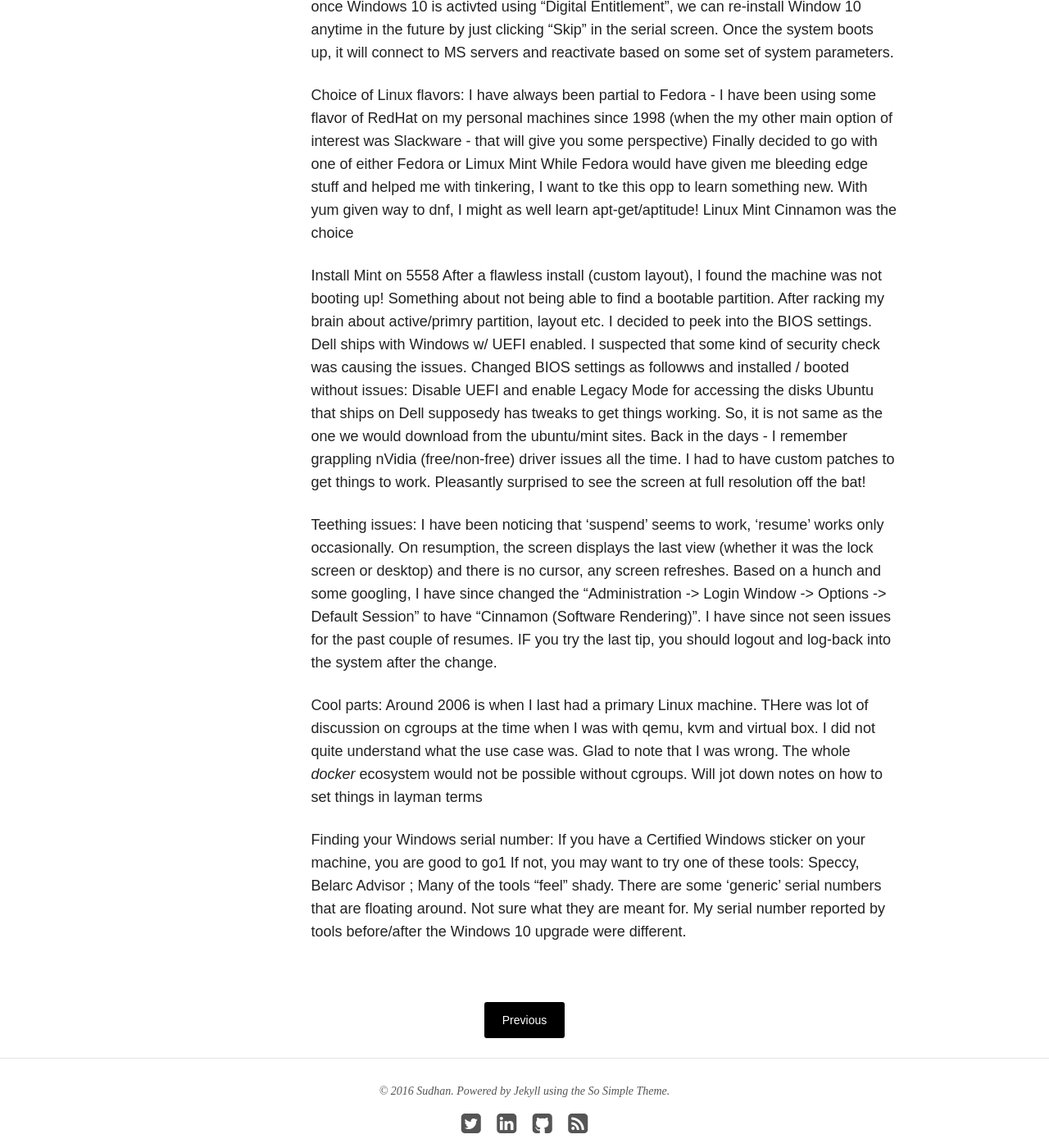
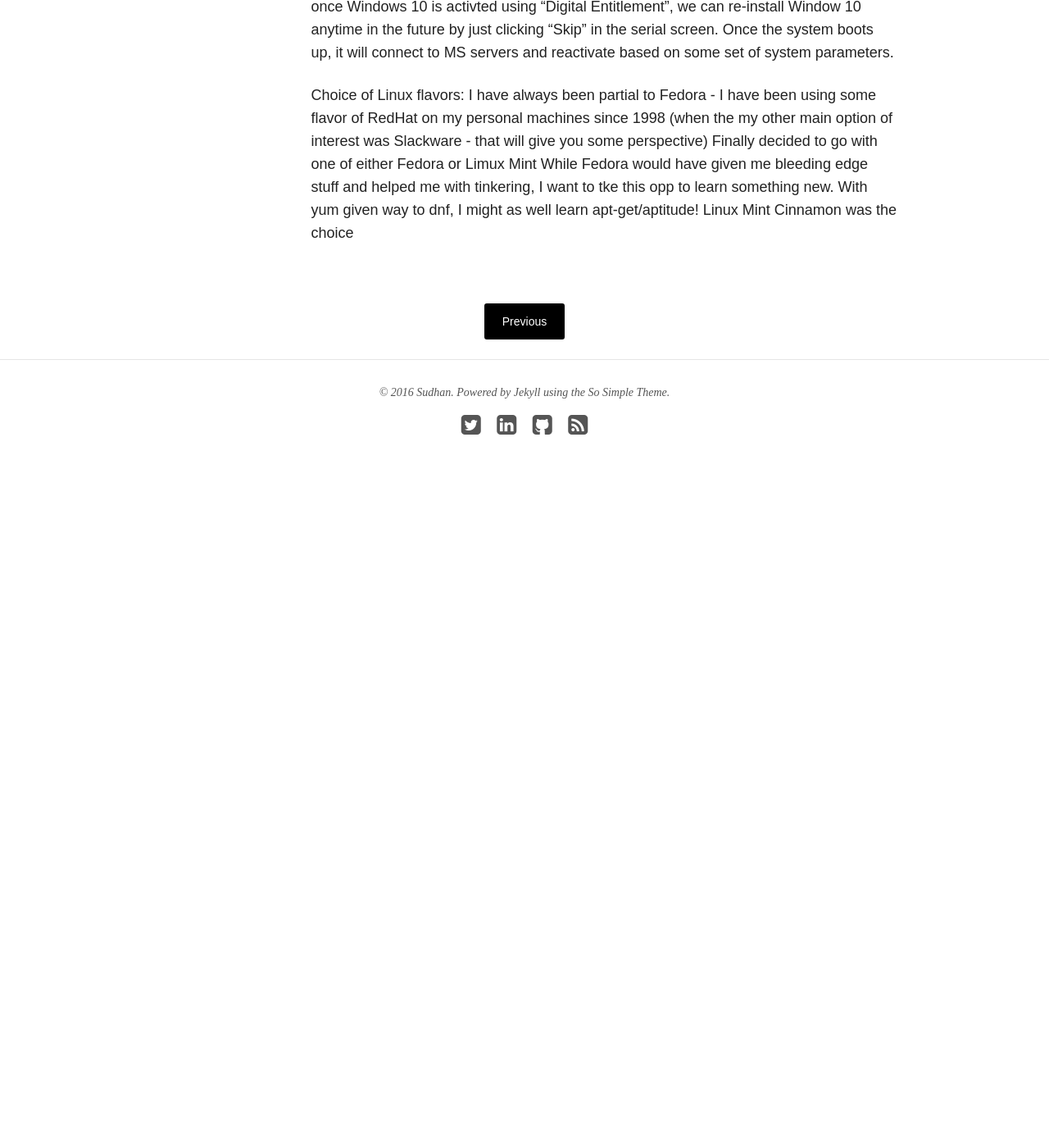
Before and after one commit to p2c2e/p2c2e.github.io, a Jekyll site: the page built from _posts/blog/2016-02-11-dell-install-linux-mint.md, in a window 1280 px wide and 1400 px high, scrolled down 1554 px. Shown: the whole window at 82% size. Built offline with Jekyll 4.4.1, drawn with Linux system fonts in a browser that asks for light colours; nearby versions of some CDN libraries; after the commit the page ends 2184 px from its top, so only the background shows below that.

Commit message:
Trimmed text

```diff
--- a/_posts/blog/2016-02-11-dell-install-linux-mint.md
+++ b/_posts/blog/2016-02-11-dell-install-linux-mint.md
@@ -39,26 +39,3 @@
 	 Finally decided to go with one of either Fedora or Limux Mint
 		 While Fedora would have given me bleeding edge stuff and helped me with tinkering, I want to tke this opp to learn something new. With yum given way to dnf, I might as well learn apt-get/aptitude!
 		 Linux Mint Cinnamon was the choice
-
-Install Mint on 5558
-	 After a flawless install (custom layout), I found the machine was not booting up! Something about not being able to find a bootable partition. After racking my brain about active/primry partition, layout etc. I decided to peek into the BIOS settings.
-	 Dell ships with Windows w/ UEFI enabled. I suspected that some kind of security check was causing the issues.
-	 Changed BIOS settings as followws and installed / booted without issues:
-		 Disable UEFI and enable Legacy Mode for accessing the disks
-		 Ubuntu that ships on Dell supposedy has tweaks to get things working. So, it is not same as the one we would download from the ubuntu/mint sites.
-	 Back in the days - I remember grappling nVidia (free/non-free) driver issues all the time. I had to have custom patches to get things to work. Pleasantly surprised to see the screen at full resolution off the bat!
-
-Teething issues:
-	 I have been noticing that 'suspend' seems to work, 'resume' works only occasionally. On resumption, the screen displays the last view (whether it was the lock screen or desktop) and there is no cursor, any screen refreshes.
-	 Based on a hunch and some googling, I have since changed the "Administration -> Login Window -> Options -> Default Session" to have "Cinnamon (Software Rendering)". I have since not seen issues for the past couple of resumes.
-	 IF you try the last tip, you should logout and log-back into the system after the change.
-
-Cool parts:
-	 Around 2006 is when I last had a primary Linux machine. THere was lot of discussion on cgroups at the time when I was with qemu, kvm and virtual box. I did not quite understand what the use case was.
-	 Glad to note that I was wrong. The whole *docker* ecosystem would not be possible without cgroups. Will jot down notes on how to set things in layman terms
-
-Finding your Windows serial number:
-	 If you have a Certified Windows sticker on your machine, you are good to go1
-	 If not, you may want to try one of these tools: Speccy, Belarc Advisor ; Many of the tools "feel" shady.
-	 There are some 'generic' serial numbers that are floating around. Not sure what they are meant for.
-	 My serial number reported by tools before/after the Windows 10 upgrade were different.
```
